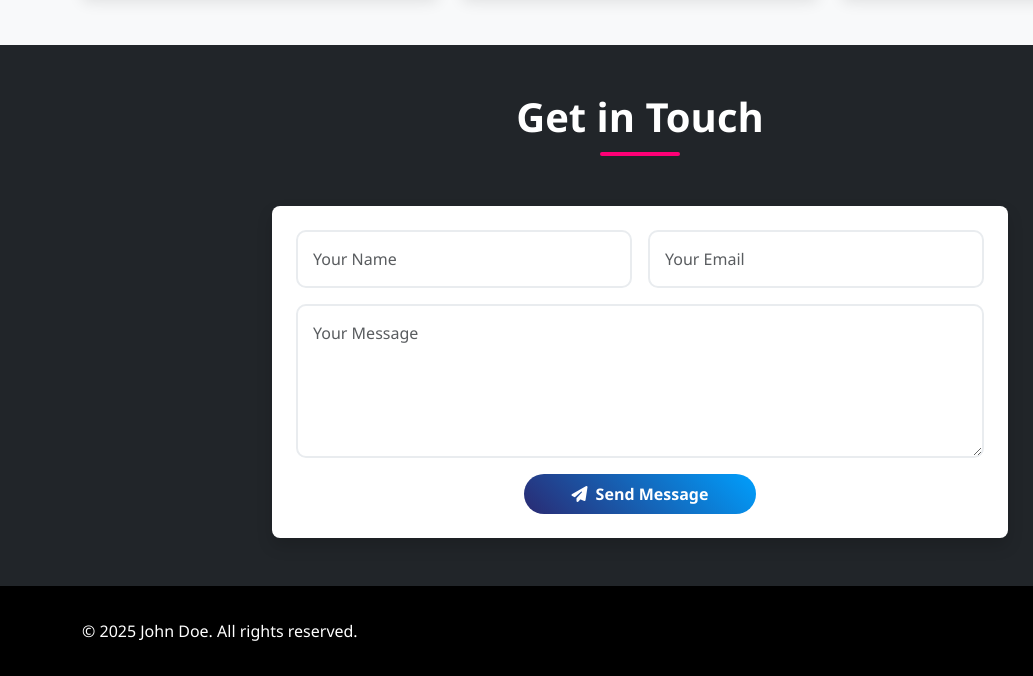
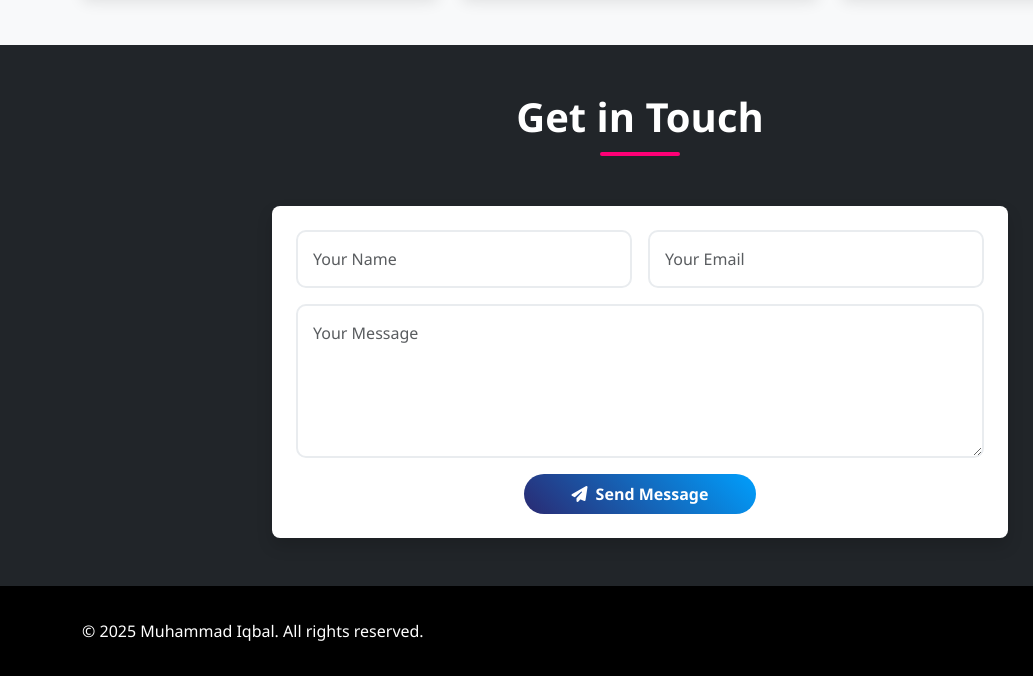
Before and after one commit to MRcahjos/Portfolio, a plain HTML site: page index.html in a window 1280 px wide. Shown: the part 1995-2671 px from the top of the page, 0-1033 px from the left. Drawn offline with nearby package versions, Linux system fonts and the light colour scheme.

Commit message:
Update index.html

```diff
--- a/index.html
+++ b/index.html
@@ -257,7 +257,7 @@
         <div class="container">
             <div class="row align-items-center">
                 <div class="col-md-6 text-center text-md-start">
-                    <p class="mb-0">&copy; <span id="year"></span> John Doe. All rights reserved.</p>
+                    <p class="mb-0">&copy; <span id="year"></span> Muhammad Iqbal. All rights reserved.</p>
                 </div>
                 <div class="col-md-6 text-center text-md-end">
                     <div class="social-links">
```
